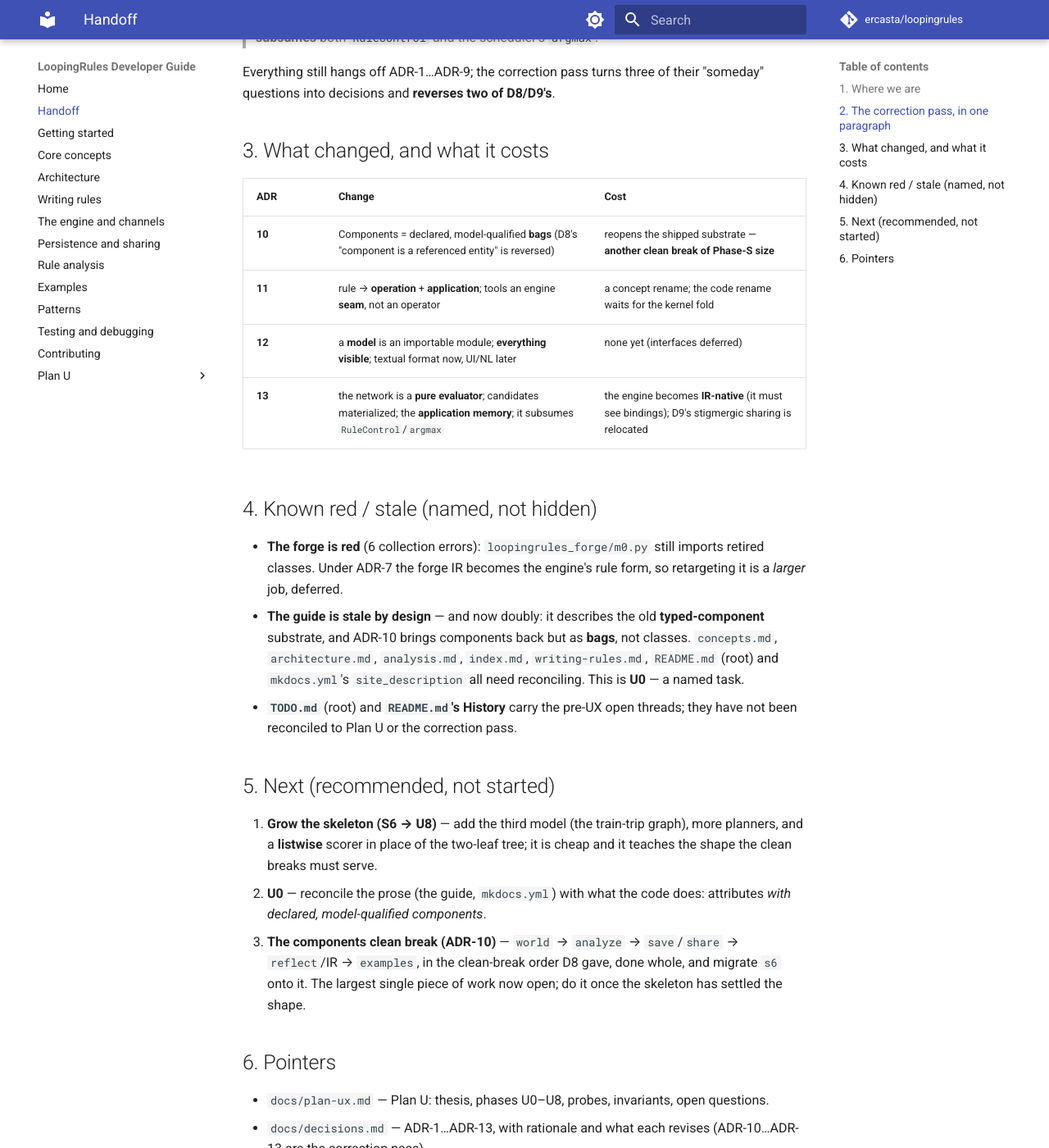
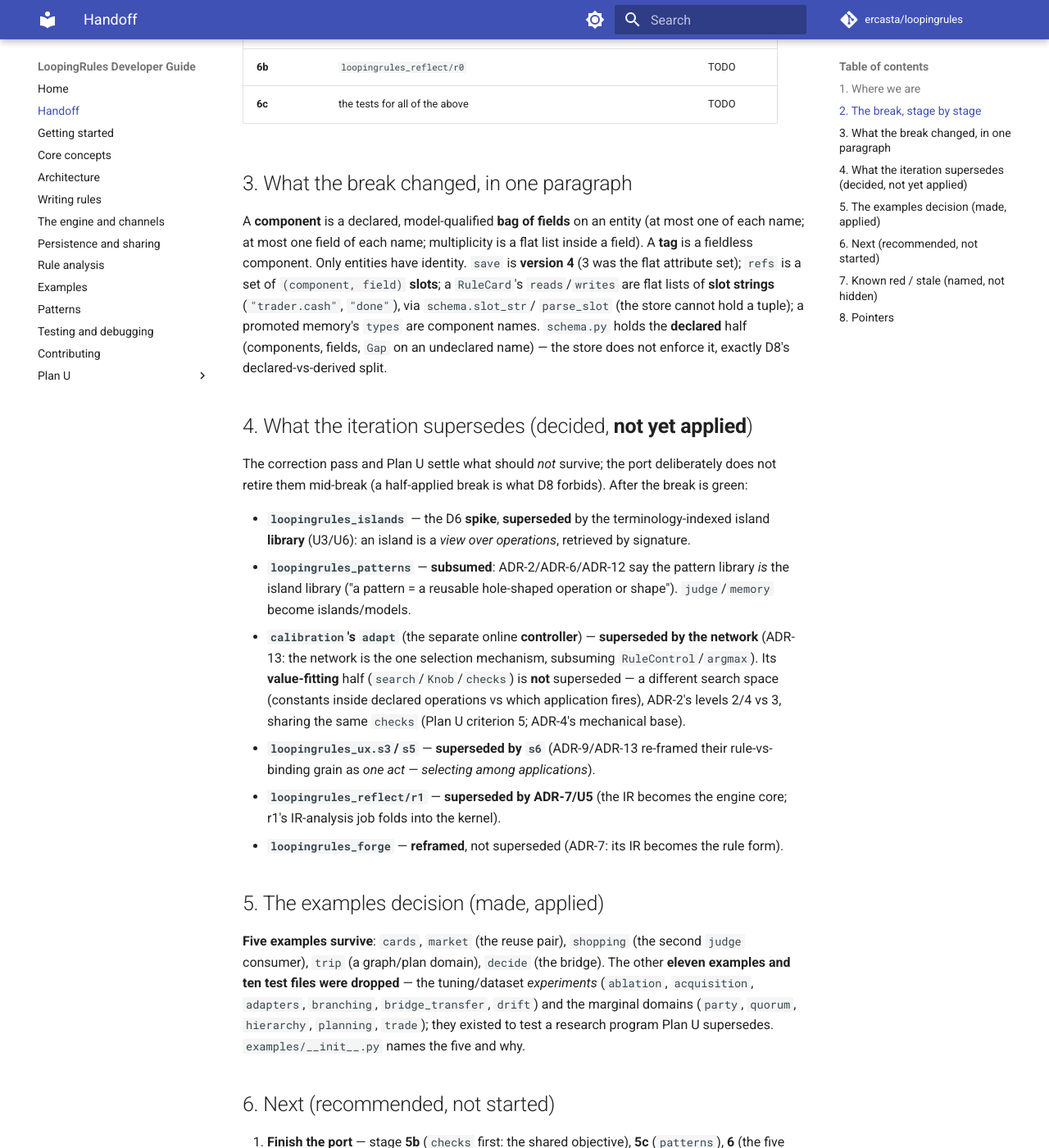
Before and after one commit to ercasta/loopingrules, an MkDocs documentation site: the page built from docs/handoff.md, in a window 1280 px wide and 1400 px high, scrolled down 1144 px. Shown: the whole window at 82% size. Built offline with MkDocs 1.6.1 and Material for MkDocs 9.7.7, drawn with Linux system fonts in a browser that asks for light colours; comment, search, counter and statistics services are not loaded; some of the changed text lies outside the part shown.

Commit message:
docs: handoff for the component-substrate break -- where the port stands, what the iteration supersedes, and the examples kept

```diff
--- a/docs/handoff.md
+++ b/docs/handoff.md
@@ -1,96 +1,119 @@
-# Handoff: the design after the correction pass (ADR-10…13)
+# Handoff: the component-substrate break (ADR-10), in progress
 
 Status: **a working handoff**, written so the next session can pick up without
-re-reading everything. It points at the docs rather than restating them. The two
-steering inputs it grew out of (`ux.md`, and the later `components and control
-network.md`) are retired to `archived-old/`.
+re-reading everything. It points at the docs rather than restating them. The
+steering inputs it grew out of (`ux.md`, `components and control network.md`) are
+retired to `archived-old/`.
 
 ## 1. Where we are
 
-`main` carries the **attribute-substrate port** (Phase S, `plan-attributes.md`)
-and **Plan U** with its first two probes. Then a **steering note** — `components
-and control network.md` — forced a **correction pass**, **ADR-10…ADR-13**, over
-the substrate and the control network. It was **discussed before it was written**:
-the note mixed the operation *language* with *engine seams*, and each claim was
-sorted into language / seam / open **before** anything landed in the docs.
+`plan-u` carries **two things now**: **Plan U** (the design — `decisions.md`
+ADR-1…ADR-13, `plan-ux.md`) and an **in-progress substrate clean break**
+(**ADR-10**), re-founding the engine on `entity → {component → {field → value}}`.
 
-- **Tests: 424 pass, with 6 collection errors** — all the unported
-  `loopingrules_forge` spike and `loopingrules_reflect.r1`. That is the one red
-  piece, deliberately deferred (see §4).
-- **The correction pass has a per-step walking skeleton**: `loopingrules_ux.s6`
-  (15 tests) — the train trip with a budget, in **three** models (train,
-  planning, budget), pinning ADR-13's deepest claim on the *current* substrate:
-  **multi-step steering is "which application fires next."** Each step
-  materializes the candidate moves, the budget excludes the unaffordable, a
-  distinct pure scorer selects one and writes nothing, the train model applies
-  it, and the selection is recorded — so the trajectory is a sequence. Grown
-  network `+1*lookahead`, generalising (train `+34`, held-out `+38`, = oracle).
-- **Docs** (the "clean slate"): the guide, plus **`decisions.md`** (ADR-1…ADR-13,
-  the reasoning) and **`plan-ux.md`** (Plan U, the roadmap). Everything else — the
-  D1–D10 design docs, `tuning`, the study guide/plan, `modeling`, `comparison-soar`,
-  and the notes that started this (`ux.md`, `components and control network.md`,
-  `changes-to-perform.md`, `review.md`, `learn to reconstruct.md`) — is kept for
-  provenance under **`archived-old/`**.
+- The **design pass** (ADR-10…13) and the **per-step probe** (`loopingrules_ux.s6`)
+  landed first and were green (424). The **break** is mid-flight.
+- **Tests: 136 pass** — but *only across the PORTED core*. `loopingrules_calibration`
+  (except `kit`/`surface`), `loopingrules_patterns`, `loopingrules_islands`,
+  `loopingrules_ux`, the five kept examples, and their tests are **unported and
+  red**. This is a **staged clean break, committed per layer**, the way Phase S
+  was — the full suite returns to green only at the end.
+- The break was done on the branch `components-substrate` and **fast-forwarded
+  into `plan-u`**, which is pushed. There is no separate open branch.
 
-## 2. The correction pass, in one paragraph
+## 2. The break, stage by stage
 
-> **Components return** as **declared, model-qualified bags** of fields on
-> entities (`entity → {component → {field}}`; one per name, lists for many; only
-> entities have identity). A **model is an importable module** of components and
-> **operations**. The operation language is minimal — `if`, no `while`, iteration
-> as stigmergic re-firing — and **tools are an engine seam**, a deposited request
-> answered between ticks, not a language operator. The **control network is a
-> pure evaluator**: the engine **materializes** the candidate applications, the
-> network selects one and **writes nothing**, and the engine records the
-> selection into **application memory** for reflection. It **subsumes** both
-> `RuleControl` and the scheduler's `argmax`.
+| stage | what | state |
+|---|---|---|
+| **1** | `world.py` (two-level store) + `schema.py` (declarations) | **done** |
+| **2** | `analyze.py` — reads/writes are `(component, field)` **slots** | **done** |
+| **3** | `save` (now **version 4**) / `share` / `reflect` / `memory` | **done** |
+| **4** | `engine.py`; **`loop.py` needed no change** (its gate is `populated(*slots)`) | **done** |
+| **5a** | `calibration` `kit` + `surface` (a `Knob` names a **slot**) | **done** |
+| **5b** | `calibration` `checks` / `adapt` / `linter` / `report` | TODO |
+| **5c** | `patterns` (`judge` / `memory`) | TODO |
+| **6** | examples — `decide`, `cards`, `shopping`, `market`, `trip` | TODO |
+| **6b** | `loopingrules_reflect/r0` | TODO |
+| **6c** | the tests for all of the above | TODO |
 
-Everything still hangs off ADR-1…ADR-9; the correction pass turns three of their
-"someday" questions into decisions and **reverses two of D8/D9's**.
+## 3. What the break changed, in one paragraph
 
-## 3. What changed, and what it costs
+A **component** is a declared, model-qualified **bag of fields** on an entity
+(at most one of each name; at most one field of each name; multiplicity is a flat
+list inside a field). A **tag** is a fieldless component. Only entities have
+identity. `save` is **version 4** (3 was the flat attribute set); `refs` is a set
+of `(component, field)` **slots**; a `RuleCard`'s `reads`/`writes` are flat lists
+of **slot strings** (`"trader.cash"`, `"done"`), via `schema.slot_str`/
+`parse_slot` (the store cannot hold a tuple); a promoted memory's `types` are
+component names. `schema.py` holds the **declared** half (components, fields,
+`Gap` on an undeclared name) — the store does not enforce it, exactly D8's
+declared-vs-derived split.
 
-| ADR | Change | Cost |
-|---|---|---|
-| **10** | Components = declared, model-qualified **bags** (D8's "component is a referenced entity" is reversed) | reopens the shipped substrate — **another clean break of Phase-S size** |
-| **11** | rule → **operation** + **application**; tools an engine **seam**, not an operator | a concept rename; the code rename waits for the kernel fold |
-| **12** | a **model** is an importable module; **everything visible**; textual format now, UI/NL later | none yet (interfaces deferred) |
-| **13** | the network is a **pure evaluator**; candidates materialized; the **application memory**; it subsumes `RuleControl`/`argmax` | the engine becomes **IR-native** (it must see bindings); D9's stigmergic sharing is relocated |
+## 4. What the iteration supersedes (decided, **not yet applied**)
 
-## 4. Known red / stale (named, not hidden)
+The correction pass and Plan U settle what should *not* survive; the port
+deliberately does not retire them mid-break (a half-applied break is what D8
+forbids). After the break is green:
 
-- **The forge is red** (6 collection errors): `loopingrules_forge/m0.py` still
-  imports retired classes. Under ADR-7 the forge IR becomes the engine's rule
-  form, so retargeting it is a *larger* job, deferred.
-- **The guide is stale by design** — and now doubly: it describes the old
-  **typed-component** substrate, and ADR-10 brings components back but as
-  **bags**, not classes. `concepts.md`, `architecture.md`, `analysis.md`,
-  `index.md`, `writing-rules.md`, `README.md` (root) and `mkdocs.yml`'s
-  `site_description` all need reconciling. This is **U0** — a named task.
+- **`loopingrules_islands`** — the D6 **spike**, **superseded** by the
+  terminology-indexed island **library** (U3/U6): an island is a *view over
+  operations*, retrieved by signature.
+- **`loopingrules_patterns`** — **subsumed**: ADR-2/ADR-6/ADR-12 say the pattern
+  library *is* the island library ("a pattern = a reusable hole-shaped operation
+  or shape"). `judge`/`memory` become islands/models.
+- **`calibration`'s `adapt`** (the separate online **controller**) — **superseded
+  by the network** (ADR-13: the network is the one selection mechanism, subsuming
+  `RuleControl`/`argmax`). Its **value-fitting** half (`search`/`Knob`/`checks`) is
+  **not** superseded — a different search space (constants inside declared
+  operations vs which application fires), ADR-2's levels 2/4 vs 3, sharing the
+  same `checks` (Plan U criterion 5; ADR-4's mechanical base).
+- **`loopingrules_ux.s3`/`s5`** — **superseded by `s6`** (ADR-9/ADR-13 re-framed
+  their rule-vs-binding grain as *one act — selecting among applications*).
+- **`loopingrules_reflect/r1`** — **superseded by ADR-7/U5** (the IR becomes the
+  engine core; r1's IR-analysis job folds into the kernel).
+- **`loopingrules_forge`** — **reframed**, not superseded (ADR-7: its IR becomes
+  the rule form).
+
+## 5. The examples decision (made, applied)
+
+**Five examples survive**: `cards`, `market` (the reuse pair), `shopping` (the
+second `judge` consumer), `trip` (a graph/plan domain), `decide` (the bridge).
+The other **eleven examples and ten test files were dropped** — the tuning/dataset
+*experiments* (`ablation`, `acquisition`, `adapters`, `branching`,
+`bridge_transfer`, `drift`) and the marginal domains (`party`, `quorum`,
+`hierarchy`, `planning`, `trade`); they existed to test a research program Plan U
+supersedes. `examples/__init__.py` names the five and why.
+
+## 6. Next (recommended, not started)
+
+1. **Finish the port** — stage **5b** (`checks` first: the shared objective),
+   **5c** (`patterns`), **6** (the five examples), **6b** (`r0`), **6c** (tests).
+   Then `plan-u` is green on the component substrate again.
+2. **Then the design pass resumes**: **U0** (reconcile the prose — the guide is
+   now *doubly* stale: it says entity-component, and components came back as
+   bags); apply the supersessions in §4; build the **island library** (U3).
+
+The natural first increment after the port is **`checks`** — the load-bearing
+piece ADR-4 calls the frozen-judge tower's mechanical base.
+
+## 7. Known red / stale (named, not hidden)
+
+- **The port's unported layers are red** (§1) — packages, examples, their tests.
+- **The forge is red** (6 collection errors) and **reframed** by ADR-7; deferred.
+- **The guide is stale by design**, now doubly: `concepts.md`, `architecture.md`,
+  `analysis.md`, `index.md`, `writing-rules.md`, `README.md` (root) and
+  `mkdocs.yml`'s `site_description` all describe a substrate the code no longer
+  is. This is **U0**.
 - **`TODO.md`** (root) and **`README.md`'s History** carry the pre-UX open
-  threads; they have not been reconciled to Plan U or the correction pass.
+  threads; not reconciled.
 
-## 5. Next (recommended, not started)
-
-1. **Grow the skeleton (S6 → U8)** — add the third model (the train-trip graph),
-   more planners, and a **listwise** scorer in place of the two-leaf tree; it is
-   cheap and it teaches the shape the clean breaks must serve.
-2. **U0** — reconcile the prose (the guide, `mkdocs.yml`) with what the code
-   does: attributes *with declared, model-qualified components*.
-3. **The components clean break (ADR-10)** — `world` → `analyze` → `save`/`share`
-   → `reflect`/IR → `examples`, in the clean-break order D8 gave, done whole, and
-   migrate `s6` onto it. The largest single piece of work now open; do it once
-   the skeleton has settled the shape.
-
-## 6. Pointers
+## 8. Pointers
 
 - `docs/plan-ux.md` — Plan U: thesis, phases U0–U8, probes, invariants, open
   questions.
-- `docs/decisions.md` — ADR-1…ADR-13, with rationale and what each revises
-  (ADR-10…ADR-13 are the correction pass).
-- `loopingrules_ux/s5.py`, `s3.py` and `tests/test_ux_s5.py`, `test_ux_s3.py` —
-  the two probes.
-- `docs/archived-old/` — the design forest this direction grew out of and
-  revises (D5–D10, `plan-scheduler`, `plan-attributes`, `modeling`, the steering
-  notes, …).
+- `docs/decisions.md` — ADR-1…ADR-13; **ADR-10…13 are the correction pass**, and
+  ADR-10 is the substrate this break performs.
+- `loopingrules/schema.py`, `loopingrules/world.py` — the new substrate.
+- `loopingrules_ux/s6.py` — the per-step probe (`tests/test_ux_s6.py`).
+- `docs/archived-old/` — the design forest this direction grew out of.
 - `git log` — the commit messages carry the reasoning, as usual here.
```
